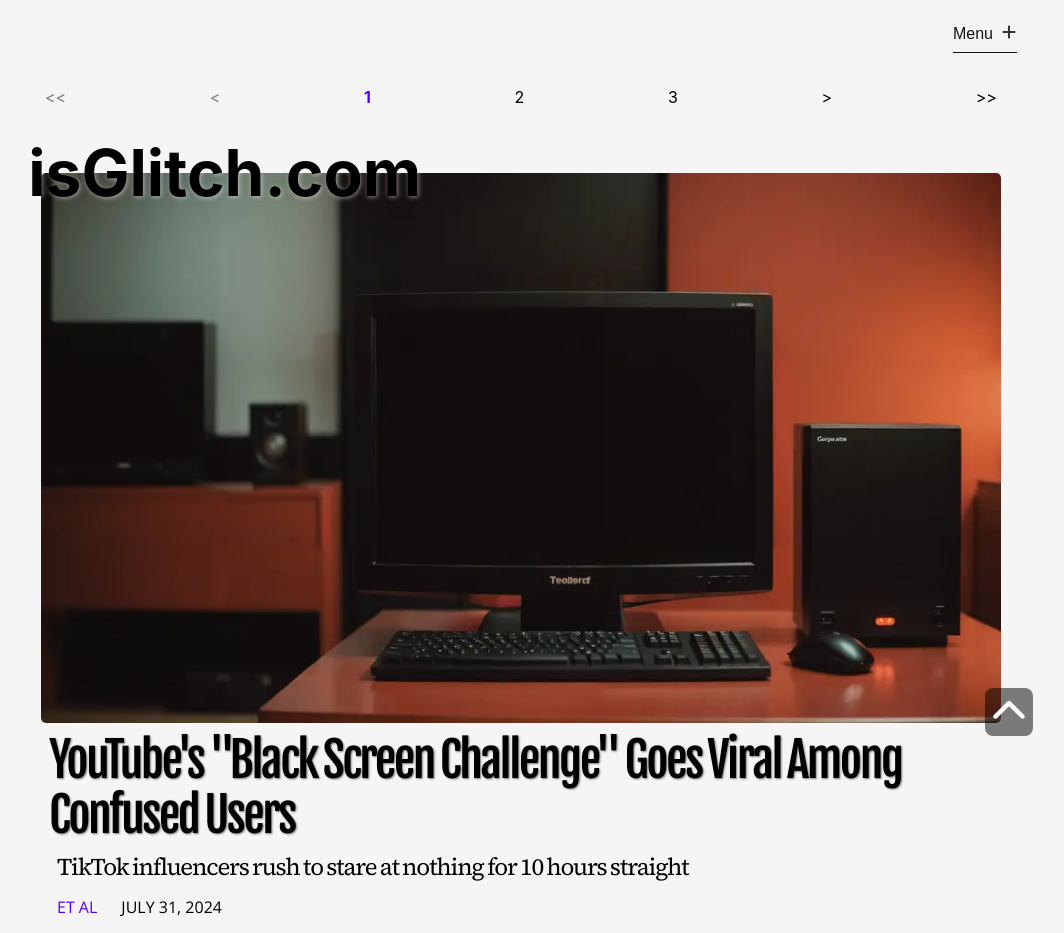
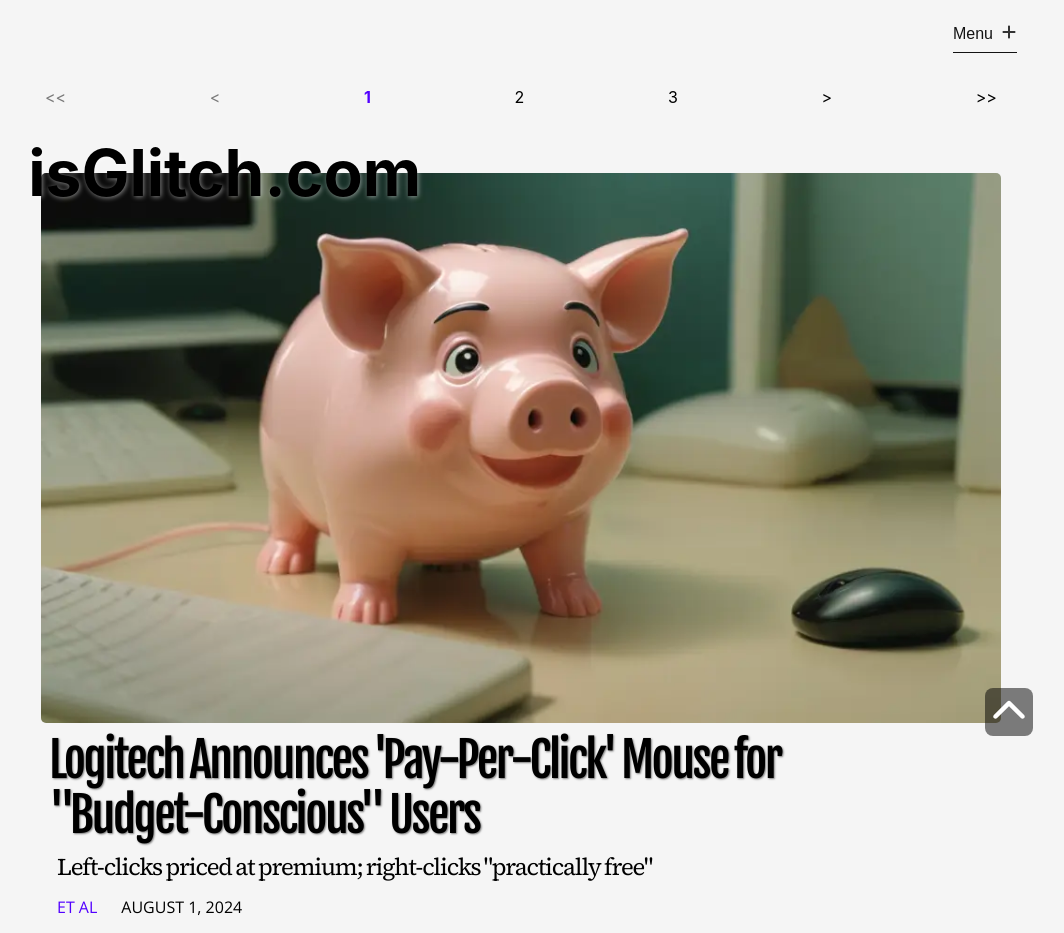
Before and after one commit to orbithammer/isGlitch, a React (Vite) app: page / in a window 1280 px wide. Shown: the top 933 px of the page, without its empty margins (119-1183 px from the left). Built offline with nearby package versions, Linux system fonts and the light colour scheme; a web font is replaced by a local one.

Commit message:
20240801 update

```diff
--- a/src/data/articles.ts
+++ b/src/data/articles.ts
@@ -1892,4 +1892,41 @@ export const articlesData = [
             `As for YouTube, sources close to the company reveal they're working on a workaround to deliver ads even to users experiencing the black screen issue. "We're exploring innovative ways to project advertisements directly onto users' eyelids," an anonymous insider reported. "If they're going to stare into the void, we might as well monetize it."`,
         ]
     },
+    {
+        id: 80,
+        articleUrl: `20240801-logitech-announces-pay`,
+        category: `tech`,
+        img: `/images/20240801-logitech-announces-pay.webp`,
+        alt: `A piggy bank plugged into a computer`,
+        header: `Logitech Announces 'Pay-Per-Click' Mouse for "Budget-Conscious" Users`,
+        subhead: `Left-clicks priced at premium; right-clicks "practically free"`,
+        tags: [`Logitech`, `Hanneke Faber`],
+        author: `Et Al`,
+        datePublished: new Date(2024,7,1,14),
+        articleBody: [
+            `Tech giant Logitech stunned the industry today with the unveiling of its latest innovation: the GL-1 "Thrifty Clicker," a revolutionary mouse that charges users on a per-click basis. CEO Hanneke Faber, sporting a grin that could only be described as "diabolically gleeful," introduced the device at a press conference in Silicon Valley.`,
+
+            `"We've listened to our customers," Faber announced, barely suppressing a chuckle. "They wanted more control over their computing costs. Well, now they can have it – quite literally at their fingertips."`,
+
+            `The GL-1 operates on a tiered pricing model. Left-clicks, deemed "premium actions" by Logitech's marketing team, will cost users $0.01 each. Right-clicks, generously categorized as "practically free," will only set users back $0.005 per click.`,
+
+            `"Think of it as a fitness tracker for your workflow," Faber explained, as confused journalists exchanged glances. "Every click counts, and now, it really counts!"`,
+
+            `When pressed about the potential for skyrocketing costs, Faber waved off concerns. "For the average user, we estimate a monthly bill of only $50 to $75. That's less than your daily coffee habit!" She neglected to mention that this figure assumes users have suddenly developed carpal tunnel syndrome.`,
+
+            `The mouse comes equipped with a built-in display showing real-time click counts and current charges. As an added "feature," users can set up alerts to notify them when they're approaching self-imposed click limits.`,
+
+            `"It's all about mindful computing," said Gloria Hernandez, Logitech's Chief Innovation Officer, with a straight face that deserved an Oscar. "We're not just selling a mouse; we're promoting digital wellness."`,
+
+            `Early reviews have been mixed. Tech blogger Tim Peterson wrote, "I've never been so aware of my own hand movements. I now spend hours agonizing over whether a webpage is worth scrolling through. Thanks, Logitech, for turning my browsing habits into an existential crisis."`,
+
+            `When asked about potential backlash, Faber remained upbeat. "Change is always difficult. But mark my words: in a year, people will wonder how they ever lived without pay-per-click peripherals."`,
+
+            `Wall Street has responded enthusiastically to Logitech's new business model. The company's stock price surged 20% following the announcement, with one analyst describing it as "a masterclass in monetizing basic human functions."`,
+
+            `When asked how the Pay-Per-Click mouse benefits consumers, Faber paused thoughtfully before responding, "It doesn't. But have you seen our Q3 projections?" She then attempted a wink that looked more like a facial spasm, adding, "Innovation is all about sacrifice. We're just asking consumers to do all of it."`,
+
+            `As the conference concluded, Faber hinted at future products in the pipeline, including a keyboard that charges by the word and a webcam with a paywall for each minute of use. The tech world waits with bated breath – and increasingly still mouse hands.`,
+        ]
+    },
 ]
```
Also changed, not shown: public/images/20240801-logitech-announces-pay.webp (added).
